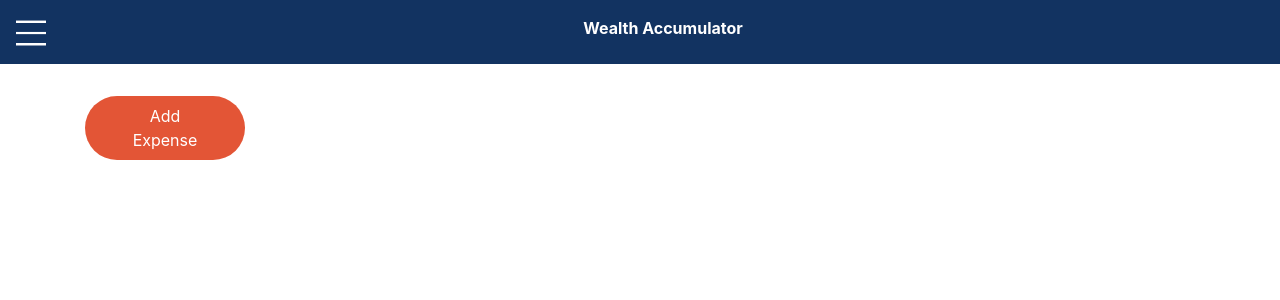
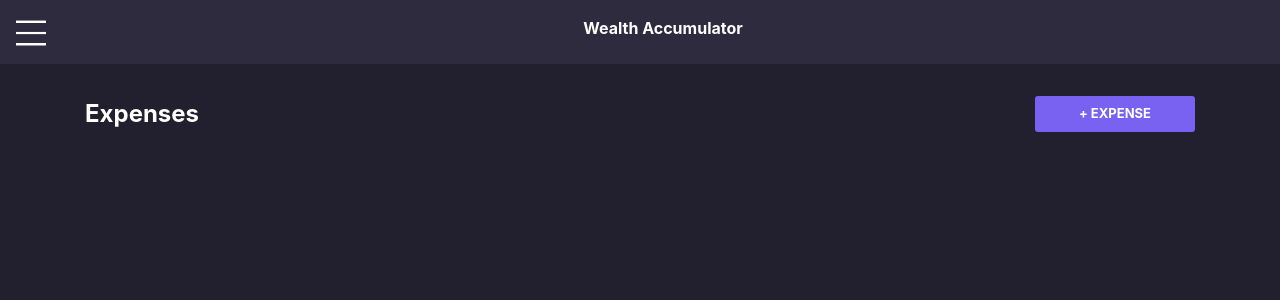
Before and after one commit to gandh99/Wealth-Accumulator, a React (Create React App) app: page /expenses in a window 1280 px wide. Shown: the top 300 px of the page. Built offline with nearby package versions, Linux system fonts and the light colour scheme.

Commit message:
Updated color scheme

```diff
--- a/src/expenses/Expenses.js
+++ b/src/expenses/Expenses.js
@@ -12,8 +12,11 @@ export default function Expenses() {
     return (
         <div className='container'>
             <div className='utility-bar'>
+                <div className='page-title'>
+                    Expenses
+                </div>
                 <AddButton
-                    text={'Add Expense'}
+                    text={'+ Expense'}
                     setShowModal={setShowModal}
                 />
             </div>
--- a/src/index.css
+++ b/src/index.css
@@ -1,3 +1,5 @@
+@import url('../src/styles/styles.css');
+
 body {
   margin: 0;
   font-family: -apple-system, BlinkMacSystemFont, 'Segoe UI', 'Roboto', 'Oxygen',
@@ -5,6 +7,7 @@ body {
     sans-serif;
   -webkit-font-smoothing: antialiased;
   -moz-osx-font-smoothing: grayscale;
+  background-color: var(--primary-background-color-dark);
 }
 
 code {
--- a/src/navigation/Sidebar.js
+++ b/src/navigation/Sidebar.js
@@ -5,7 +5,7 @@ import { Link } from "react-router-dom";
 export default class Sidebar extends Component {
     render() {
         const containerStyle = {
-            width: this.props.showSidebar ? '150px' : '0px'
+            width: this.props.showSidebar ? '200px' : '0px'
         }
         const menuStyle = {
             visibility: this.props.showSidebar ? 'visible' : 'hidden'
--- a/src/styles/components/add-button.css
+++ b/src/styles/components/add-button.css
@@ -3,10 +3,13 @@
 .button {
     background-color: var(--add-button-color);
     color: var(--primary-text-color);
-    border-radius: 50px;
+    border-radius: 3px;
     padding: 0.5rem 2rem;
     width: 10rem;
     cursor: pointer;
+    text-transform: uppercase;
+    font-size: small;
+    font-weight: bold;
 }
 
 .button:hover {
--- a/src/styles/expenses/expense-card.css
+++ b/src/styles/expenses/expense-card.css
@@ -4,6 +4,8 @@
     -moz-box-shadow: 10px 10px 5px 0px rgba(0,0,0,0.09);
     box-shadow: 10px 10px 5px 0px rgba(0,0,0,0.09);
     border: none;
+    background-color: var(--primary-background-color);
+    color: var(--primary-text-color);
 }
 
 .card * {
--- a/src/styles/expenses/expenses.css
+++ b/src/styles/expenses/expenses.css
@@ -6,8 +6,18 @@
 .utility-bar {
     width: 100%;
     margin: 2rem auto;
+    display: flex;
+    flex-direction: row;
+    justify-content: space-between;
 }
 
 .card-container {
     margin: 2rem auto;
 }
+
+.page-title {
+    color: var(--primary-text-color);
+    text-align: left;
+    font-size: 1.5rem;
+    font-weight: bold;
+}
--- a/src/styles/navigation/header.css
+++ b/src/styles/navigation/header.css
@@ -2,7 +2,7 @@
 
 .header {
     padding: 1rem;
-    background-color: var(--primary-color);
+    background-color: var(--primary-background-color);
     display: flex;
     flex-direction: row;
     justify-content: flex-start;
--- a/src/styles/navigation/sidebar.css
+++ b/src/styles/navigation/sidebar.css
@@ -4,8 +4,8 @@
     top: 0;
     left: 0;
     height: 100vh;
-    background-color: var(--primary-color);
-    color: var(--primary-text-color);
+    background-color: var(--primary-background-color);
+    color: var(--primary-sidebar-text-color);
     width: 0%;
     transition: 0.3s;
 }
@@ -26,7 +26,7 @@
 
 .sidebar-option {
     padding: 0.5rem 2rem;
-    color: var(--secondary-text-color);
+    color: var(--primary-sidebar-text-color);
     font-weight: bold;
     cursor: pointer;
     text-decoration: none;
--- a/src/styles/styles.css
+++ b/src/styles/styles.css
@@ -1,10 +1,15 @@
 :root {
-    --primary-color: #123361;
-    --primary-color-dark: #0c2447;
+    /* Background */
+    --primary-background-color: #2f2b3f;
+    --primary-background-color-dark: #221f2e;
     --primary-text-color: #fff;
     --secondary-text-color: #3c72ad;
-    --canvas-color: #f3f3f3;
-    --add-button-color: #e35536;
-    --add-button-hover-color: #c94d31;
+
+    /* Sidebar */
+    --primary-sidebar-text-color: #524e62;
+
+    /* Buttons */
+    --add-button-color: #7962f2;
+    --add-button-hover-color: #715bdf;
     --card-title-color: rgb(114, 113, 113);
 }
```
